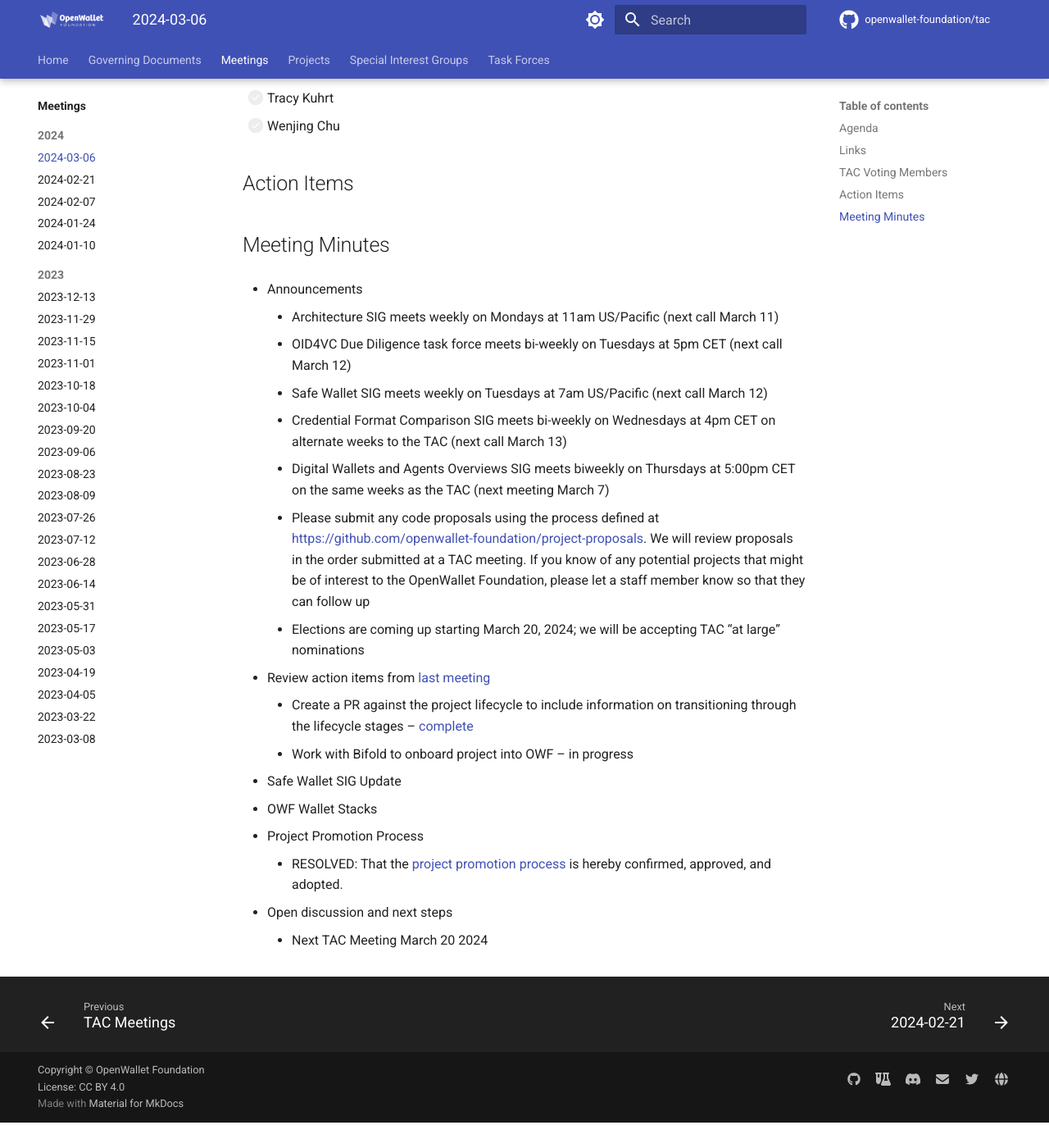
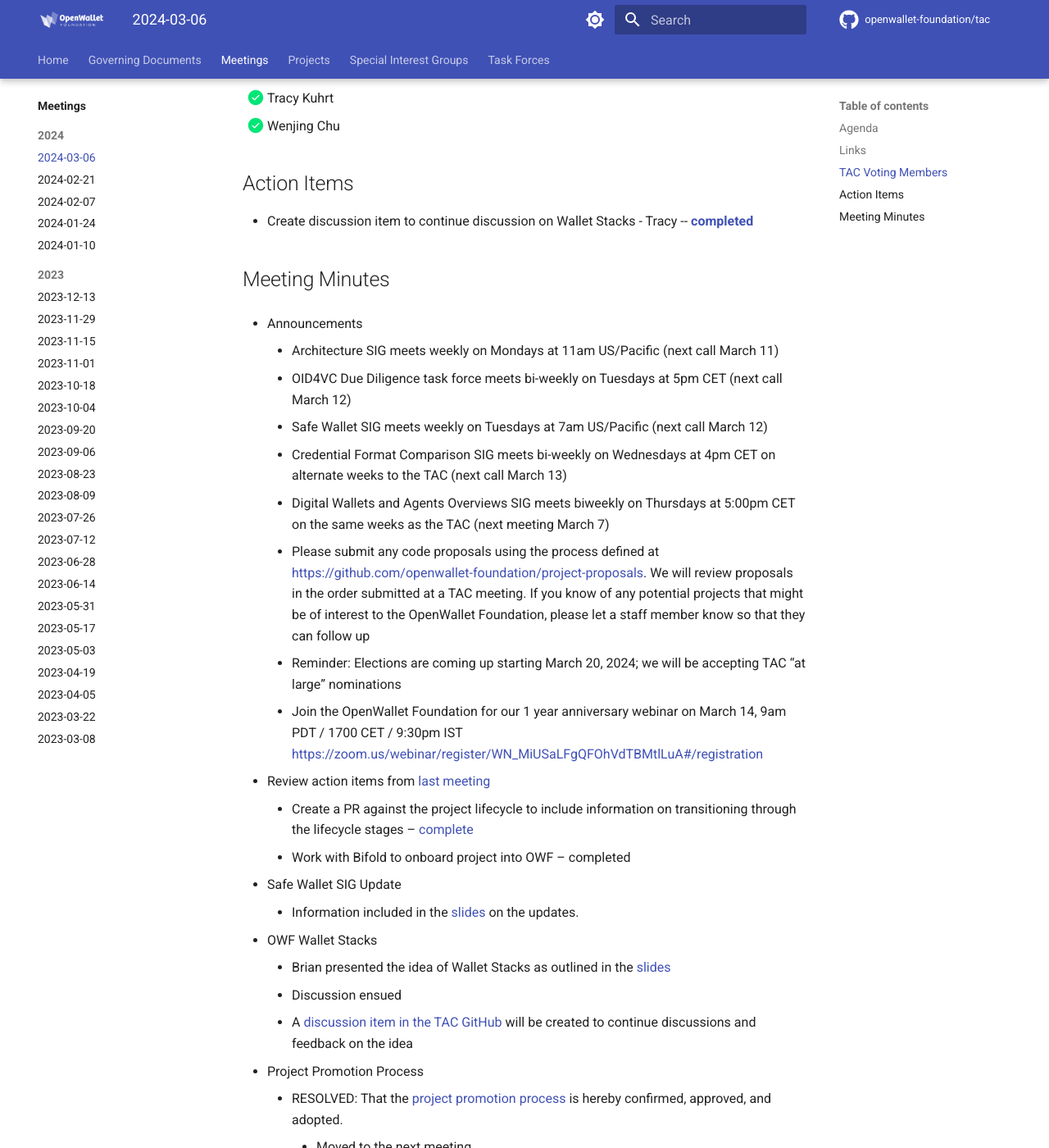
Before and after one commit to openwallet-foundation/tac, an MkDocs documentation site: the page built from docs/meetings/2024/2024-03-06.md, in a window 1280 px wide and 1400 px high, scrolled down 938 px. Shown: the whole window at 82% size. Built offline with MkDocs 1.6.1 and Material for MkDocs 9.7.7, drawn with Linux system fonts in a browser that asks for light colours; comment, search, counter and statistics services are not loaded; before the commit the page ends 2307 px from its top, so only the background shows below that; some of the changed text lies outside the part shown.

Commit message:
Add recording and minutes
Signed-off-by: Tracy Kuhrt <tracy.a.kuhrt@accenture.com>

```diff
--- a/docs/meetings/2024/2024-03-06.md
+++ b/docs/meetings/2024/2024-03-06.md
@@ -14,19 +14,20 @@
 
 ## Links
 - [slides](https://docs.google.com/presentation/d/1G-O26KtU2njSxBqwDn9A-RgE7ldRl5xT_2GnIknM0gI/edit?usp=sharing)
-- [recording]()
+- [recording](https://zoom.us/rec/share/-BQj2o2e_RYH0F7zW6AXOOXLVX0QHX4XVJekegOiSeygnlzRyRxPYe-sXWTicqQ.B5N4CDUyhDpeqPar)
 
 ## TAC Voting Members
 
 - [ ] David Zeuthen
 - [ ] Jeremie Miller
-- [ ] Mike Varley
-- [ ] Pete Cooling
-- [ ] Stavros Kounis
-- [ ] Tracy Kuhrt
-- [ ] Wenjing Chu
+- [x] Rolson Quadras (alternate for Mike Varley)
+- [x] Pete Cooling
+- [x] Stavros Kounis
+- [x] Tracy Kuhrt
+- [x] Wenjing Chu
 
 ## Action Items
+- Create discussion item to continue discussion on Wallet Stacks - Tracy -- **[completed](https://github.com/openwallet-foundation/tac/discussions/123)**
 
 ## Meeting Minutes
 
@@ -37,18 +38,25 @@
     - Credential Format Comparison SIG meets bi-weekly on Wednesdays at 4pm CET on alternate weeks to the TAC (next call March 13)
     - Digital Wallets and Agents Overviews SIG meets biweekly on Thursdays at 5:00pm CET on the same weeks as the TAC (next meeting March 7)
     - Please submit any code proposals using the process defined at https://github.com/openwallet-foundation/project-proposals. We will review proposals in the order submitted at a TAC meeting. If you know of any potential projects that might be of interest to the OpenWallet Foundation, please let a staff member know so that they can follow up
-    - Elections are coming up starting March 20, 2024; we will be accepting TAC “at large” nominations
+    - Reminder: Elections are coming up starting March 20, 2024; we will be accepting TAC “at large” nominations
+    - Join the OpenWallet Foundation for our 1 year anniversary webinar on March 14, 9am PDT / 1700 CET / 9:30pm IST https://zoom.us/webinar/register/WN_MiUSaLFgQFOhVdTBMtlLuA#/registration
 
 - Review action items from [last meeting](./2024-02-21.md#action-items)
     - Create a PR against the project lifecycle to include information on transitioning through the lifecycle stages – [complete](https://github.com/openwallet-foundation/tac/pull/118)
-    - Work with Bifold to onboard project into OWF – in progress
+    - Work with Bifold to onboard project into OWF – completed
 
 - Safe Wallet SIG Update
+    - Information included in the [slides](https://docs.google.com/presentation/d/1G-O26KtU2njSxBqwDn9A-RgE7ldRl5xT_2GnIknM0gI/edit#slide=id.g2bdd8129051_0_0) on the updates.
 
 - OWF Wallet Stacks
+    - Brian presented the idea of Wallet Stacks as outlined in the [slides](https://docs.google.com/presentation/d/1G-O26KtU2njSxBqwDn9A-RgE7ldRl5xT_2GnIknM0gI/edit#slide=id.g2bdd8129051_0_104)
+    - Discussion ensued
+    - A [discussion item in the TAC GitHub](https://github.com/openwallet-foundation/tac/discussions/123) will be created to continue discussions and feedback on the idea
 
 - Project Promotion Process
     - RESOLVED: That the [project promotion process](https://github.com/openwallet-foundation/tac/pull/118) is hereby confirmed, approved, and adopted.
+        - Moved to the next meeting
+        - Request that TAC members review the PR and provide any feedback
 
 - Open discussion and next steps
     - Next TAC Meeting March 20 2024
```
